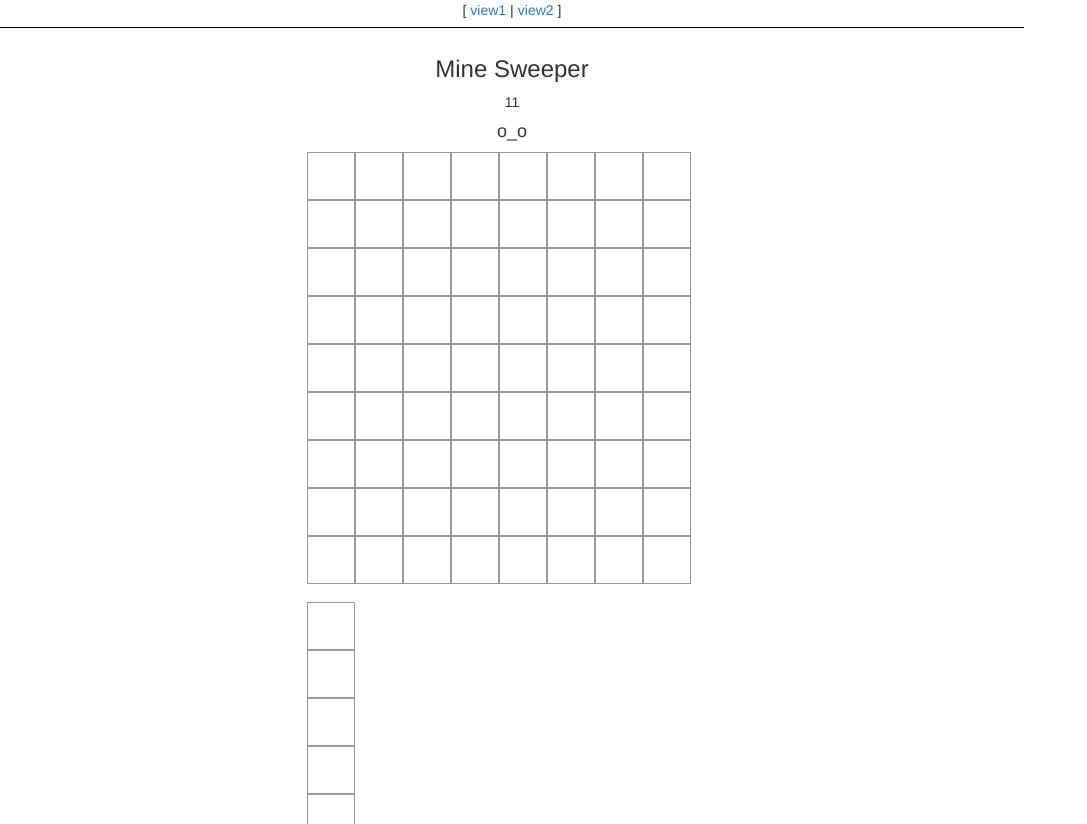
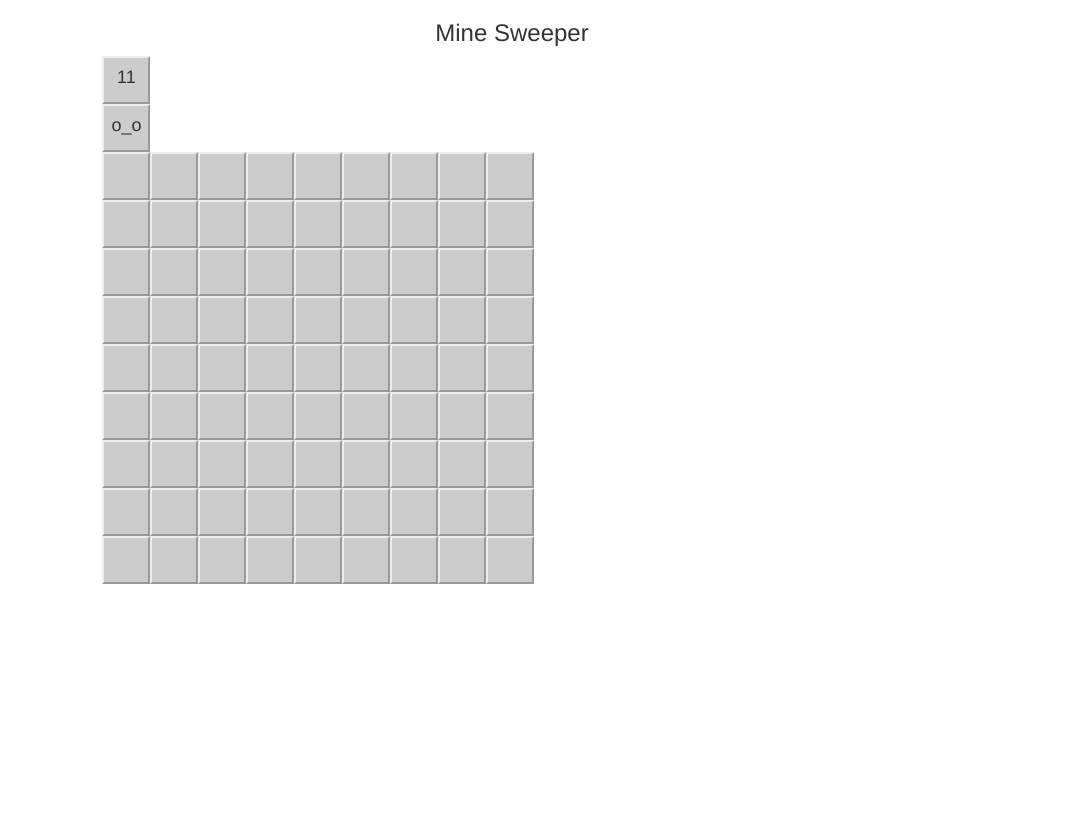
Before and after one commit to asakurasol/Sudomine, a PHP site: page / in a window 1280 px wide. Shown: the top 824 px of the page, without its empty margins (0-1087 px from the left). After the commit the page ends 584 px from the top, so only its background shows below. Run offline with PHP 8.4, Linux system fonts and the light colour scheme; some libraries are stand-ins or nearby versions.

Commit message:
deleted menu, added coloring for mine sensors

```diff
--- a/app/app.css
+++ b/app/app.css
@@ -6,38 +6,10 @@
   text-align: center;
 }
 
-.menu {
-  list-style: none;
-  border-bottom: 0.1em solid black;
-  margin-bottom: 2em;
-  padding: 0 0 0.5em;
-}
-
-.menu:before {
-  content: "[";
-}
-
-.menu:after {
-  content: "]";
-}
-
-.menu > li {
-  display: inline;
-}
-
-.menu > li:before {
-  content: "|";
-  padding-right: 0.3em;
-}
-
-.menu > li:nth-child(1):before {
-  content: "";
-  padding: 0;
-}
-
 #game{
   margin: auto;
-  width: 40%;
+  width: 80%;
+  text-align: center;
 }
 .column{
    float: left;
@@ -48,9 +20,15 @@
 .rows{
     width: 48px;
     height: 48px;
-    border: 1px solid #999999;
+    border: 2px solid;
+    border-color: #eeeeee #999999 #999999 #eeeeee;
+    background-color: #cccccc;
     line-height: 48px;
     vertical-align: middle;
+}
+
+.revealed{
+  background-color: #eeeeee;
 }
 
 ::-moz-selection{
@@ -62,3 +40,28 @@
   background-color:Transparent;
   color:#000;
 }
+
+.one {
+  color: #0000cd;
+}
+.two {
+  color: #228b22;
+}
+.three {
+  color: #cd333e;
+}
+.four {
+  color: #00008b;
+}
+.five {
+  color: #8b0000;
+}
+.six {
+  color: teal;
+}
+.seven {
+  color: #7851a9;
+}
+.eight {
+  color: black;
+}
--- a/app/index.html
+++ b/app/index.html
@@ -16,10 +16,10 @@
   <script src="bower_components/html5-boilerplate/js/vendor/modernizr-2.6.2.min.js"></script>
 </head>
 <body>
-  <ul class="menu">
+  <!--ul class="menu">
     <li><a href="#/view1">view1</a></li>
     <li><a href="#/view2">view2</a></li>
-  </ul>
+  </ul-->
 
   <!--[if lt IE 7]>
       <p class="browsehappy">You are using an <strong>outdated</strong> browser. Please <a href="http://browsehappy.com/">upgrade your browser</a> to improve your experience.</p>
--- a/app/view1/view1.html
+++ b/app/view1/view1.html
@@ -1,10 +1,14 @@
 <h3>Mine Sweeper</h3>
-<div class = 'gameStatus'>
-	{{game.flags}} <span ng-click = "newGame()"><h4>{{game.status}}</h4></span>
-</div>
 <div id = "game">
+
+	<div class = 'gameStatus'>
+		<div class = 'rows'><h4>{{game.flags}}</h4></div>
+		<div class = 'rows' ng-click = "newGame()"><h4>{{game.status}}</h4></div>
+	</div>
+
 	<div class = "column" ng-repeat = "column in game.board">
 		<div class = 'rows'
+		ng-class = "[cell.cellClass, cell.textClass]"
 		ng-repeat = "cell in column"
 		sglclick="reveal(cell)"
 		ng-dblClick="doubleClick(cell)"
```
Also changed, not shown: app/view1/view1.js (+36 -0 lines), 1 other file.
